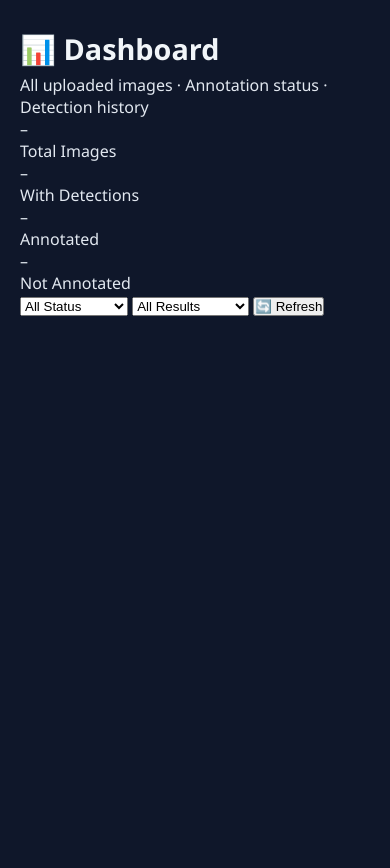
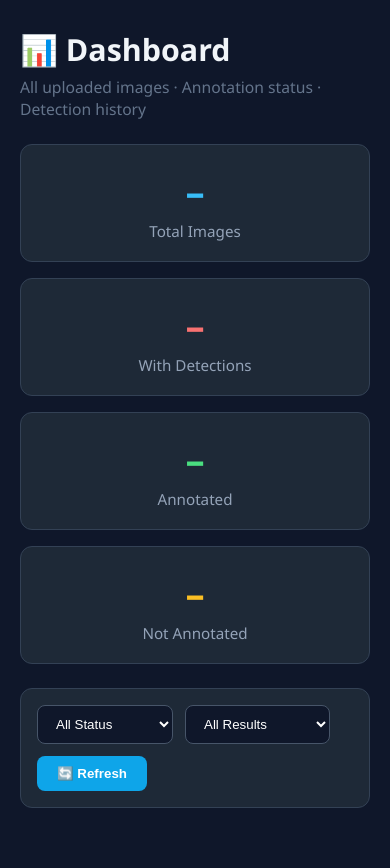
Before and after one commit to tharidupiyasena/UAV-Waste-Detection, a Flask app: template templates/dashboard.html in a window 390 px wide; the page is wider, and only the part inside the window is pictured. Shown: the part 63-931 px from the top of that part. Before the commit the page ends 379 px from the top of that part, so only its background shows below. Run offline with Flask 3, Linux system fonts and the light colour scheme; the template is opened without the code that fills it, so the values that code supplies are empty.

Commit message:
Refactor dashboard layout and styles
Updated the dashboard layout and styles for summary cards, filters, and loading states. Enhanced the overall appearance and responsiveness of the dashboard.

```diff
--- a/templates/dashboard.html
+++ b/templates/dashboard.html
@@ -7,50 +7,76 @@
   <h1>📊 Dashboard</h1>
   <p class="sub">All uploaded images · Annotation status · Detection history</p>
 
-  <div class="summary" id="summary">
-    <div class="sum-card"><div class="num" id="s-total">–</div><div class="lbl">Total Images</div></div>
-    <div class="sum-card"><div class="num" id="s-detections">–</div><div class="lbl">With Detections</div></div>
-    <div class="sum-card"><div class="num" id="s-annotated">–</div><div class="lbl">Annotated</div></div>
-    <div class="sum-card"><div class="num" id="s-pending">–</div><div class="lbl">Not Annotated</div></div>
+  <!-- Summary Cards -->
+  <div class="summary" id="summary" style="display: grid; grid-template-columns: repeat(auto-fit, minmax(220px, 1fr)); gap: 16px; margin: 24px 0;">
+    <div class="sum-card" style="background:#1e2937; border:1px solid #334155; border-radius:12px; padding:20px; text-align:center;">
+      <div class="num" id="s-total" style="font-size:2.4rem; font-weight:700; color:#38bdf8;">–</div>
+      <div class="lbl" style="color:#94a3b8; font-size:0.95rem; margin-top:4px;">Total Images</div>
+    </div>
+    <div class="sum-card" style="background:#1e2937; border:1px solid #334155; border-radius:12px; padding:20px; text-align:center;">
+      <div class="num" id="s-detections" style="font-size:2.4rem; font-weight:700; color:#f87171;">–</div>
+      <div class="lbl" style="color:#94a3b8; font-size:0.95rem; margin-top:4px;">With Detections</div>
+    </div>
+    <div class="sum-card" style="background:#1e2937; border:1px solid #334155; border-radius:12px; padding:20px; text-align:center;">
+      <div class="num" id="s-annotated" style="font-size:2.4rem; font-weight:700; color:#4ade80;">–</div>
+      <div class="lbl" style="color:#94a3b8; font-size:0.95rem; margin-top:4px;">Annotated</div>
+    </div>
+    <div class="sum-card" style="background:#1e2937; border:1px solid #334155; border-radius:12px; padding:20px; text-align:center;">
+      <div class="num" id="s-pending" style="font-size:2.4rem; font-weight:700; color:#fbbf24;">–</div>
+      <div class="lbl" style="color:#94a3b8; font-size:0.95rem; margin-top:4px;">Not Annotated</div>
+    </div>
   </div>
 
-  <div class="filter-bar">
-    <select id="filter-status" onchange="applyFilter()">
+  <!-- Filters -->
+  <div class="filter-bar" style="background:#1e2937; padding:16px; border-radius:12px; border:1px solid #334155; margin-bottom:24px; display:flex; gap:12px; align-items:center; flex-wrap:wrap;">
+    <select id="filter-status" onchange="applyFilter()" style="padding:10px 14px; background:#0f172a; border:1px solid #475569; border-radius:8px; color:white;">
       <option value="all">All Status</option>
       <option value="not_annotated">Not Annotated</option>
       <option value="pending">Pending</option>
       <option value="annotated">Annotated</option>
     </select>
-    <select id="filter-detect" onchange="applyFilter()">
+    <select id="filter-detect" onchange="applyFilter()" style="padding:10px 14px; background:#0f172a; border:1px solid #475569; border-radius:8px; color:white;">
       <option value="all">All Results</option>
       <option value="detected">Waste Detected</option>
       <option value="clean">No Waste</option>
     </select>
-    <button class="btn btn-primary btn-sm" onclick="loadImages()">🔄 Refresh</button>
+    <button class="btn btn-primary btn-sm" onclick="loadImages()" style="padding:10px 20px; background:#0ea5e9; border:none; border-radius:8px; color:white; font-weight:600; cursor:pointer;">
+      🔄 Refresh
+    </button>
   </div>
 
-  <div id="loading"><div class="spinner"></div>Loading…</div>
-  <div class="img-grid" id="img-grid"></div>
-  <div class="empty" id="empty" style="display:none">
-    <div class="icon">📭</div>
-    <p>No images found. <a href="/" style="color:#38bdf8">Upload one now →</a></p>
+  <div id="loading" style="text-align:center; padding:40px; display:none;">
+    <div class="spinner" style="border:4px solid #334155; border-top:4px solid #38bdf8; border-radius:50%; width:40px; height:40px; animation:spin 1s linear infinite; margin:0 auto 16px;"></div>
+    <p style="color:#64748b;">Loading images...</p>
+  </div>
+
+  <div class="img-grid" id="img-grid" style="display: grid; grid-template-columns: repeat(auto-fill, minmax(320px, 1fr)); gap: 20px;"></div>
+
+  <div class="empty" id="empty" style="display:none; text-align:center; padding:60px 20px; background:#1e2937; border-radius:12px; border:1px solid #334155;">
+    <div class="icon" style="font-size:4rem; margin-bottom:16px;">📭</div>
+    <p style="color:#94a3b8; font-size:1.1rem;">No images found.</p>
+    <a href="/" style="color:#38bdf8; text-decoration:none; font-weight:500;">Upload one now →</a>
   </div>
 </div>
 
 <script>
-<!-- Your entire dashboard script remains unchanged -->
+// Your existing script (kept almost unchanged)
 let allImages = [];
 
 async function loadImages(){
   document.getElementById('loading').style.display='block';
   document.getElementById('img-grid').innerHTML='';
   document.getElementById('empty').style.display='none';
+
   try{
     const res = await fetch('/api/images');
     allImages = await res.json();
     updateSummary(allImages);
     applyFilter();
-  }catch(e){ console.error(e); }
+  }catch(e){
+    console.error(e);
+  }
+
   document.getElementById('loading').style.display='none';
 }
 
@@ -64,53 +90,67 @@
 function applyFilter(){
   const st  = document.getElementById('filter-status').value;
   const det = document.getElementById('filter-detect').value;
+
   const filtered = allImages.filter(img => {
     if(st!=='all' && img.annotation_status!==st) return false;
     if(det==='detected' && img.total_detections===0) return false;
     if(det==='clean' && img.total_detections>0) return false;
     return true;
   });
+
   renderGrid(filtered);
 }
 
 function renderGrid(imgs){
   const grid = document.getElementById('img-grid');
-  const empty= document.getElementById('empty');
-  if(!imgs.length){ grid.innerHTML=''; empty.style.display='block'; return; }
-  empty.style.display='none';
+  const empty = document.getElementById('empty');
+
+  if(!imgs.length){
+    grid.innerHTML = '';
+    empty.style.display = 'block';
+    return;
+  }
+
+  empty.style.display = 'none';
+
   grid.innerHTML = imgs.map(img => {
     const statusBadge = img.annotation_status==='annotated'
-      ? '<span class="badge b-green">✅ Annotated</span>'
+      ? '<span style="background:#166534;color:#86efac;padding:4px 10px;border-radius:9999px;font-size:0.8rem;">✅ Annotated</span>'
       : img.annotation_status==='pending'
-        ? '<span class="badge b-amber">⏳ Pending</span>'
-        : '<span class="badge b-gray">○ Not Annotated</span>';
+        ? '<span style="background:#854d0e;color:#fcd34d;padding:4px 10px;border-radius:9999px;font-size:0.8rem;">⏳ Pending</span>'
+        : '<span style="background:#334155;color:#cbd5e1;padding:4px 10px;border-radius:9999px;font-size:0.8rem;">○ Not Annotated</span>';
+
     const detBadge = img.total_detections>0
-      ? `<span class="badge b-red">⚠️ ${img.total_detections} detected</span>`
-      : '<span class="badge b-green">✅ Clean</span>';
+      ? `<span style="background:#991b1b;color:#fda4af;padding:4px 10px;border-radius:9999px;font-size:0.8rem;">⚠️ ${img.total_detections} detected</span>`
+      : '<span style="background:#166534;color:#86efac;padding:4px 10px;border-radius:9999px;font-size:0.8rem;">✅ Clean</span>';
+
     const thumb = img.annotated_url || img.original_url;
     const ts = img.created_at ? new Date(img.created_at).toLocaleString() : '';
-    return `<div class="img-card">
-      <img src="${thumb}" alt="img" loading="lazy"/>
-      <div class="info">
-        <div class="fname">${img.filename}</div>
-        <div class="badges">${detBadge}${statusBadge}</div>
-        <div class="ts">${ts}</div>
-        <div class="actions">
-          ${img.annotation_status!=='annotated'
-            ? `<button class="btn btn-amber btn-sm" onclick="annotateImg('${img.id}')">🏷️ Annotate</button>`
-            : `<button class="btn btn-green btn-sm" disabled>✅ Done</button>`}
+
+    return `
+      <div style="background:#1e2937; border:1px solid #334155; border-radius:12px; overflow:hidden;">
+        <img src="${thumb}" style="width:100%; height:220px; object-fit:cover;" alt="img" loading="lazy"/>
+        <div style="padding:16px;">
+          <div style="font-weight:600; margin-bottom:8px; color:#e2e8f0;">${img.filename}</div>
+          <div style="display:flex; gap:8px; flex-wrap:wrap; margin-bottom:12px;">${detBadge}${statusBadge}</div>
+          <div style="color:#64748b; font-size:0.85rem; margin-bottom:12px;">${ts}</div>
+          <div>
+            ${img.annotation_status!=='annotated'
+              ? `<button onclick="annotateImg('${img.id}')" style="width:100%; padding:10px; background:#d97706; color:white; border:none; border-radius:8px; font-weight:600; cursor:pointer;">🏷️ Annotate</button>`
+              : `<button disabled style="width:100%; padding:10px; background:#166534; color:#86efac; border:none; border-radius:8px; font-weight:600;">✅ Done</button>`}
+          </div>
         </div>
-      </div>
-    </div>`;
+      </div>`;
   }).join('');
 }
 
 async function annotateImg(id){
   const res = await fetch(`/annotate/${id}`,{method:'POST'});
-  const d   = await res.json();
+  const d = await res.json();
   if(d.success){
-    if(confirm('Image copied to annotation_images/.\nOpen Label Studio now?'))
+    if(confirm('Image copied to annotation folder.\nOpen Label Studio?')){
       window.open(d.label_studio_url,'_blank');
+    }
     allImages = allImages.map(i=> i.id===id ? {...i, annotation_status:'pending'} : i);
     applyFilter();
   }
@@ -119,12 +159,24 @@
 loadImages();
 </script>
 
-<!-- Keep your dashboard CSS here -->
 <style>
-/* Paste all CSS from your old dashboard.html here */
-*{box-sizing:border-box;margin:0;padding:0}
-.page{max-width:1100px;margin:36px auto;padding:0 20px}
-h1{font-size:1.8rem;font-weight:700;color:#f1f5f9;margin-bottom:6px}
-/* ... rest of your styles ... */
+@keyframes spin {
+  to { transform: rotate(360deg); }
+}
+.page {
+  max-width: 1200px;
+  margin: 36px auto;
+  padding: 0 20px;
+}
+h1 {
+  font-size: 1.9rem;
+  font-weight: 700;
+  color: #f1f5f9;
+  margin-bottom: 6px;
+}
+.sub {
+  color: #64748b;
+  font-size: 0.98rem;
+}
 </style>
 {% endblock %}
```
